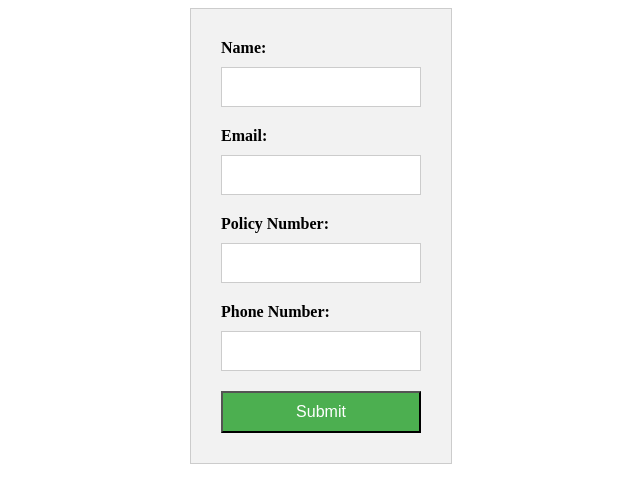
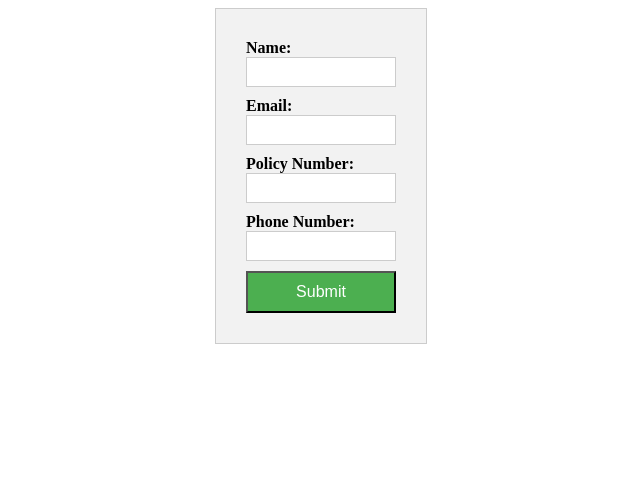
Before and after one commit to Hariprasath0708/AIAclaims, a plain HTML site: page index.html in a window 1280 px wide. Shown: the whole page, without its empty margins (319-959 px from the left). Drawn offline with Linux system fonts and the light colour scheme.

Commit message:
Update index.html

```diff
--- a/index.html
+++ b/index.html
@@ -3,7 +3,7 @@
 <head>
   <style>
     .form-container {
-      width: 200px;
+      width: 150px;
       margin: 0 auto;
       padding: 30px;
       background-color: #f2f2f2;
@@ -11,15 +11,15 @@
     }
     label {
       display: block;
-      margin-bottom: 10px;
+      margin-bottom: 0px;
       font-weight: bold;
     }
     input[type="text"],
     input[type="email"],
     input[type="tel"] {
       width: 100%;
-      padding: 10px;
-      margin-bottom: 20px;
+      padding: 5px;
+      margin-bottom: 10px;
       box-sizing: border-box;
       border: 1px solid #ccc;
       font-size: 16px;
```
